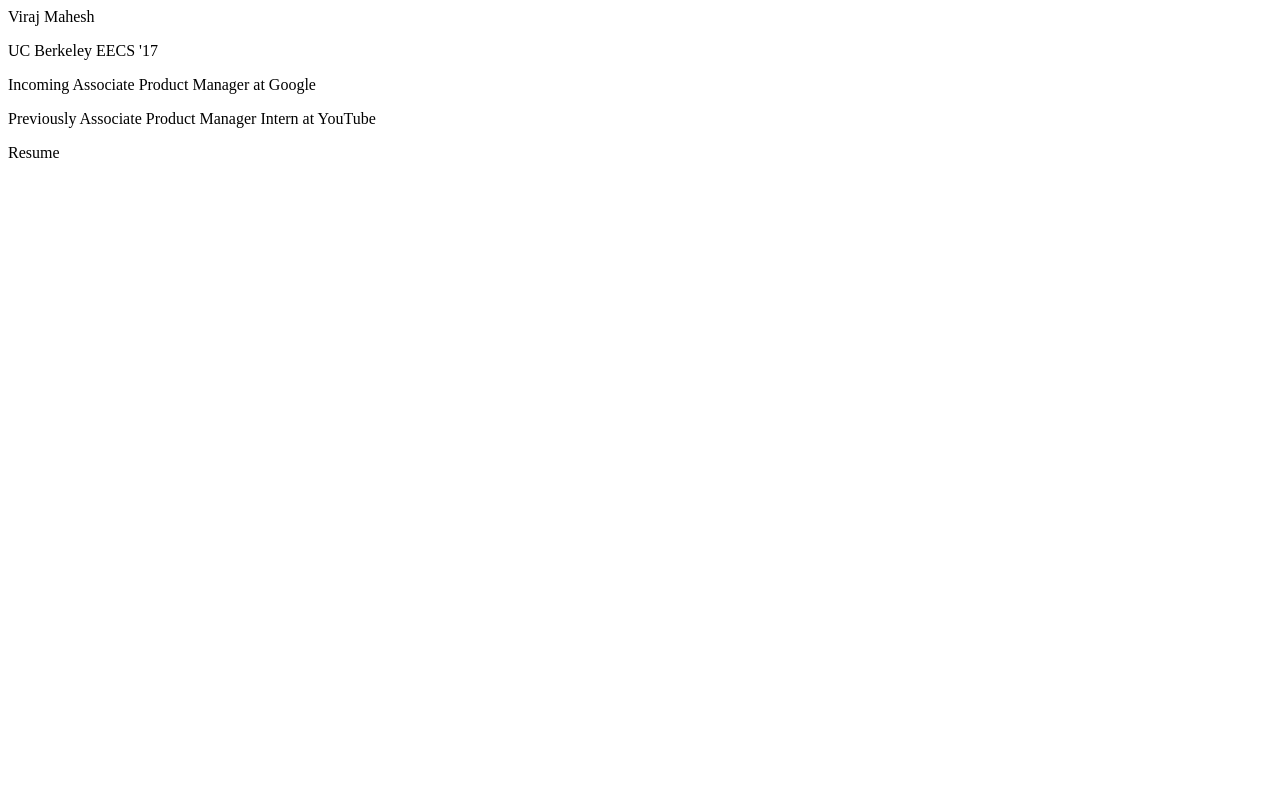
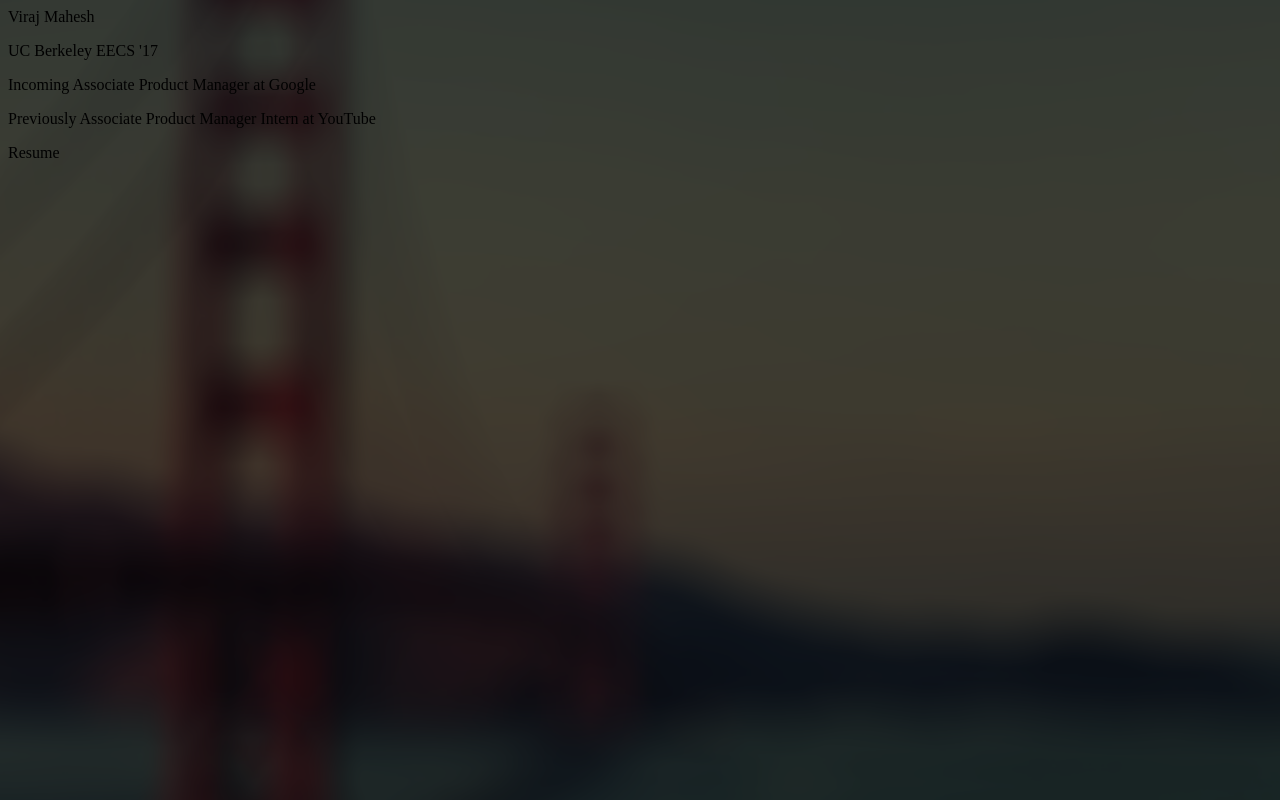
Before and after one commit to virajmahesh/virajmahesh.github.io, a website: page index.html in a window 1280 px wide. Drawn offline with Linux system fonts and the light colour scheme.

Commit message:
Add background image with overlay
Add a background image that covers the entire page, along with a dark overlay.

```diff
--- a/index.html
+++ b/index.html
@@ -1,6 +1,7 @@
 <html>
 <head>
     <title>Viraj Mahesh</title>
+    <link type="text/css" rel="stylesheet" href="style.css">
 </head>
 
 <body>
@@ -9,5 +10,7 @@
     <p>Incoming Associate Product Manager at Google</p>
     <p>Previously Associate Product Manager Intern at YouTube</p>
     <p>Resume</p>
+
+    <div id="background-overlay"></div>
 </body>
 </html>
--- /dev/null
+++ b/style.css
@@ -0,0 +1,22 @@
+body {
+    background: url(assets/background.png);
+
+    /* Scale the background image so that it doesn't repeat */
+    -webkit-background-size: cover;
+    -moz-background-size: cover;
+    -o-background-size: cover;
+    background-size: cover;
+}
+
+/*
+ A translucent overlay over the background.
+ */
+#background-overlay {
+    top: 0;
+    left: 0;
+    width: 100%;
+    height: 100%;
+    z-index: 10;
+    position: absolute;
+    background: rgba(0, 0, 0, 0.7);
+}
```
Also changed, not shown: assets/background.png (added).
